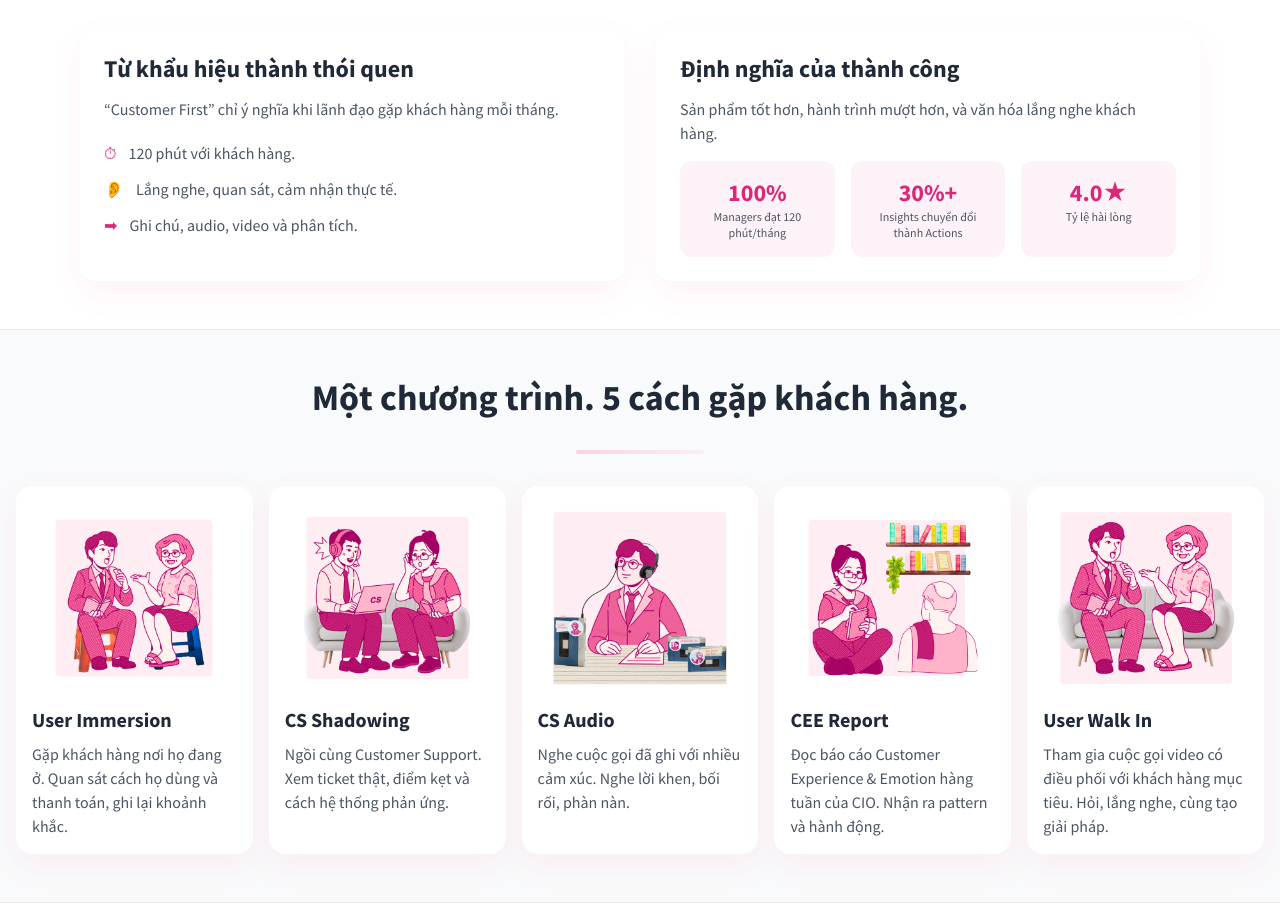
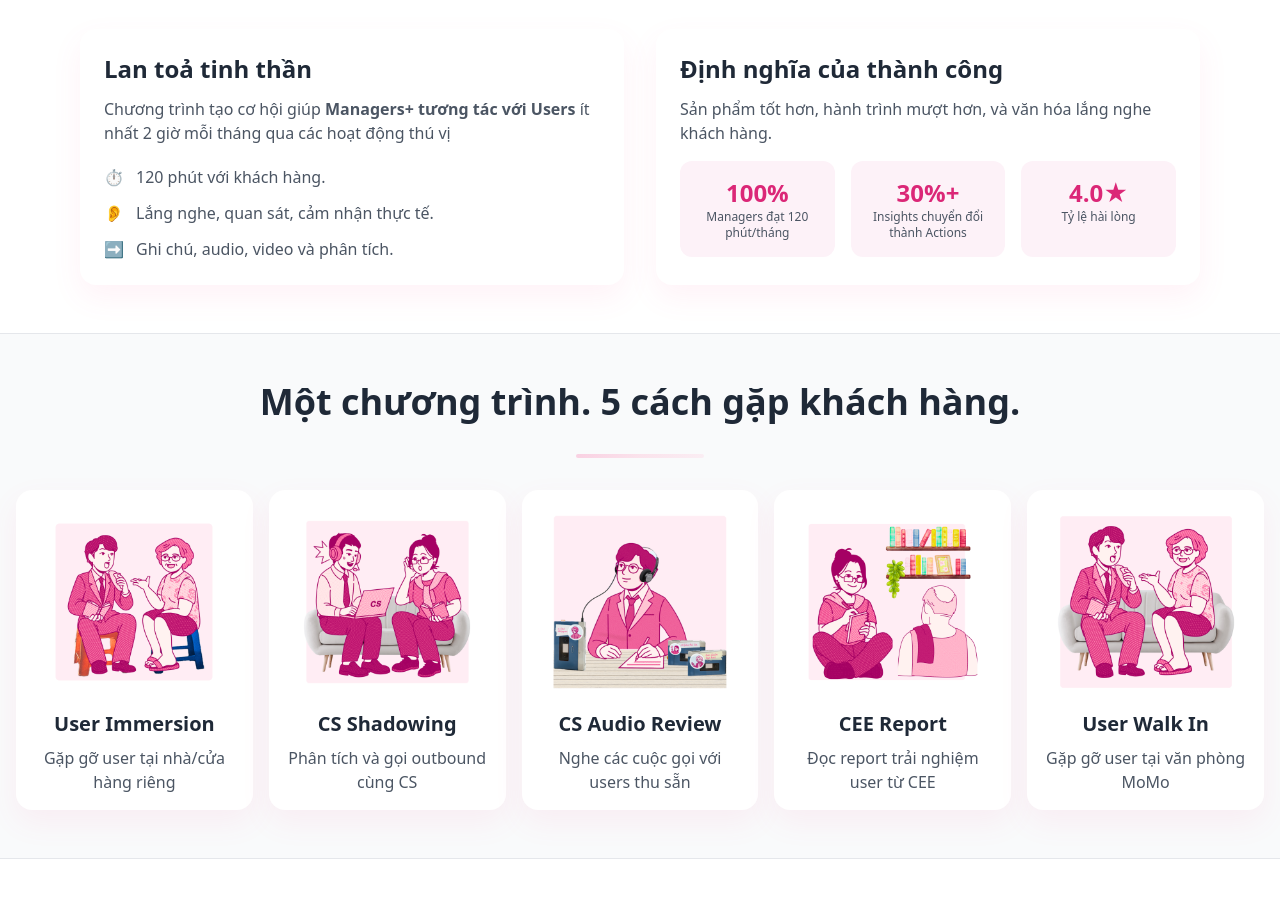
Before and after one commit to thanhdo5-momo/2h-qr-standee, a plain HTML site: page index.html in a window 1280 px wide. Shown: the part 516-1420 px from the top of the page. Drawn offline with nearby package versions, Linux system fonts and the light colour scheme; a web font is replaced by a local one.

Commit message:
fix content

```diff
--- a/index.html
+++ b/index.html
@@ -8,13 +8,18 @@
     <link
       rel="stylesheet"
       href="https://unpkg.com/tailwindcss@2.2.19/dist/tailwind.min.css" />
+    <link rel="preconnect" href="https://fonts.googleapis.com" />
+    <link rel="preconnect" href="https://fonts.gstatic.com" crossorigin />
     <link
-      href="https://fonts.googleapis.com/css?family=Source+Sans+Pro:400,700"
+      href="https://fonts.googleapis.com/css2?family=Momo+Trust+Sans:wght@200..800&display=swap"
       rel="stylesheet" />
     <style>
       body {
-        font-family: "Source Sans Pro", -apple-system, BlinkMacSystemFont,
+        font-family: "Momo Trust Sans" -apple-system, BlinkMacSystemFont,
           "Segoe UI", system-ui, sans-serif;
+        font-optical-sizing: auto;
+        font-weight: 400;
+        font-style: normal;
       }
       .gradient {
         background: linear-gradient(
@@ -126,7 +131,7 @@
           <button
             id="navAction"
             class="mx-auto lg:mx-0 hover:underline bg-white text-gray-800 font-bold rounded-full mt-4 lg:mt-0 py-3 px-6 shadow opacity-90 focus:outline-none focus:shadow-outline transform transition hover:scale-105 duration-300 ease-in-out"
-            onclick="scrollToSection('metrics')">
+            onclick="scrollToSection('start')">
             Đăng ký
           </button>
         </div>
@@ -163,7 +168,7 @@
             </span>
             <span
               class="bg-white text-pink-700 rounded-full px-4 py-2 text-sm font-semibold shadow">
-              Theo dõi & trao thưởng
+              Theo dõi & Ghi nhận
             </span>
           </div>
         </div>
@@ -181,11 +186,11 @@
           <div class="grid md:grid-cols-2 gap-8 mt-8">
             <div class="soft-card rounded-2xl p-6">
               <h3 class="text-2xl font-semibold mb-3">
-                Từ khẩu hiệu thành thói quen
+                Lan toả tinh thần
               </h3>
               <p class="text-gray-600 mb-5">
-                “Customer First” chỉ ý nghĩa khi lãnh đạo gặp khách hàng mỗi
-                tháng.
+                Chương trình tạo cơ hội giúp <strong>Managers+ tương tác với Users</strong>
+                ít nhất 2 giờ mỗi tháng qua các hoạt động thú vị
               </p>
               <ul class="space-y-3 text-gray-600">
                 <li class="flex gap-3">
@@ -241,60 +246,60 @@
           <div class="h-1 mx-auto gradient w-32 opacity-25 my-8 rounded"></div>
           <div
             class="grid grid-cols-1 sm:grid-cols-2 md:grid-cols-3 xl:grid-cols-5 gap-4">
-            <article class="soft-card rounded-2xl p-4 overflow-hidden">
+            <article
+              class="soft-card rounded-2xl p-4 overflow-hidden text-center">
               <img
                 src="./activity/user_immersion.png"
                 alt="User Immersion"
                 class="w-full h-48 object-contain rounded-xl mb-3 mx-auto" />
               <h3 class="text-xl font-semibold mt-1">User Immersion</h3>
               <p class="text-gray-600 mt-2">
-                Gặp khách hàng nơi họ đang ở. Quan sát cách họ dùng và thanh
-                toán, ghi lại khoảnh khắc.
+                Gặp gỡ user tại nhà/cửa hàng riêng
               </p>
             </article>
-            <article class="soft-card rounded-2xl p-4 overflow-hidden">
+            <article
+              class="soft-card rounded-2xl p-4 overflow-hidden text-center">
               <img
                 src="./activity/cs_shadowing.png"
                 alt="CS Shadowing"
                 class="w-full h-48 object-contain rounded-xl mb-3 mx-auto" />
               <h3 class="text-xl font-semibold mt-1">CS Shadowing</h3>
               <p class="text-gray-600 mt-2">
-                Ngồi cùng Customer Support. Xem ticket thật, điểm kẹt và cách hệ
-                thống phản ứng.
+                Phân tích và gọi outbound cùng CS
               </p>
             </article>
-            <article class="soft-card rounded-2xl p-4 overflow-hidden">
+            <article
+              class="soft-card rounded-2xl p-4 overflow-hidden text-center">
               <img
                 src="./activity/cs_audio.png"
                 alt="CS Audio Review"
                 class="w-full h-48 object-contain rounded-xl mb-3 mx-auto" />
-              <h3 class="text-xl font-semibold mt-1">CS Audio</h3>
-              <p class="text-gray-600 mt-2">
-                Nghe cuộc gọi đã ghi với nhiều cảm xúc. Nghe lời khen, bối rối,
-                phàn nàn.
+              <h3 class="text-xl font-semibold mt-1 text-center">
+                CS Audio Review
+              </h3>
+              <p class="text-gray-600 mt-2 text-center">
+                Nghe các cuộc gọi với users thu sẵn
               </p>
             </article>
-            <article class="soft-card rounded-2xl p-4 overflow-hidden">
+            <article
+              class="soft-card rounded-2xl p-4 overflow-hidden text-center text-center">
               <img
                 src="./activity/cee_report.png"
                 alt="CEE Weekly Report"
                 class="w-full h-48 object-contain rounded-xl mb-3 mx-auto" />
               <h3 class="text-xl font-semibold mt-1">CEE Report</h3>
               <p class="text-gray-600 mt-2">
-                Đọc báo cáo Customer Experience & Emotion hàng tuần của CIO.
-                Nhận ra pattern và hành động.
+                Đọc report trải nghiệm user từ CEE
               </p>
             </article>
-            <article class="soft-card rounded-2xl p-4 relative overflow-hidden">
+            <article
+              class="soft-card rounded-2xl p-4 relative overflow-hidden text-center">
               <img
                 src="./activity/user_walk_in.png"
                 alt="Customer Video Call"
                 class="w-full h-48 object-contain rounded-xl mb-3 mx-auto" />
               <h3 class="text-xl font-semibold mt-1">User Walk In</h3>
-              <p class="text-gray-600 mt-2">
-                Tham gia cuộc gọi video có điều phối với khách hàng mục tiêu.
-                Hỏi, lắng nghe, cùng tạo giải pháp.
-              </p>
+              <p class="text-gray-600 mt-2">Gặp gỡ user tại văn phòng MoMo</p>
             </article>
           </div>
         </div>
@@ -356,7 +361,7 @@
                     JTBD của người dùng. Tường hy vọng qua chương trình Customer
                     2H, các manager+ sẽ đặt mình trong góc nhìn của user để
                     empathy hơn với người dùng và tạo ra các sản phẩm xuất sắc
-                    giải quyết jtbd của người dùng chứ không phải chỉ MoMo.
+                    giải quyết JTBD của người dùng chứ không phải chỉ MoMo.
                   </p>
                 </div>
               </article>
```
Also changed, not shown: changelog.html (+10 -4 lines).
